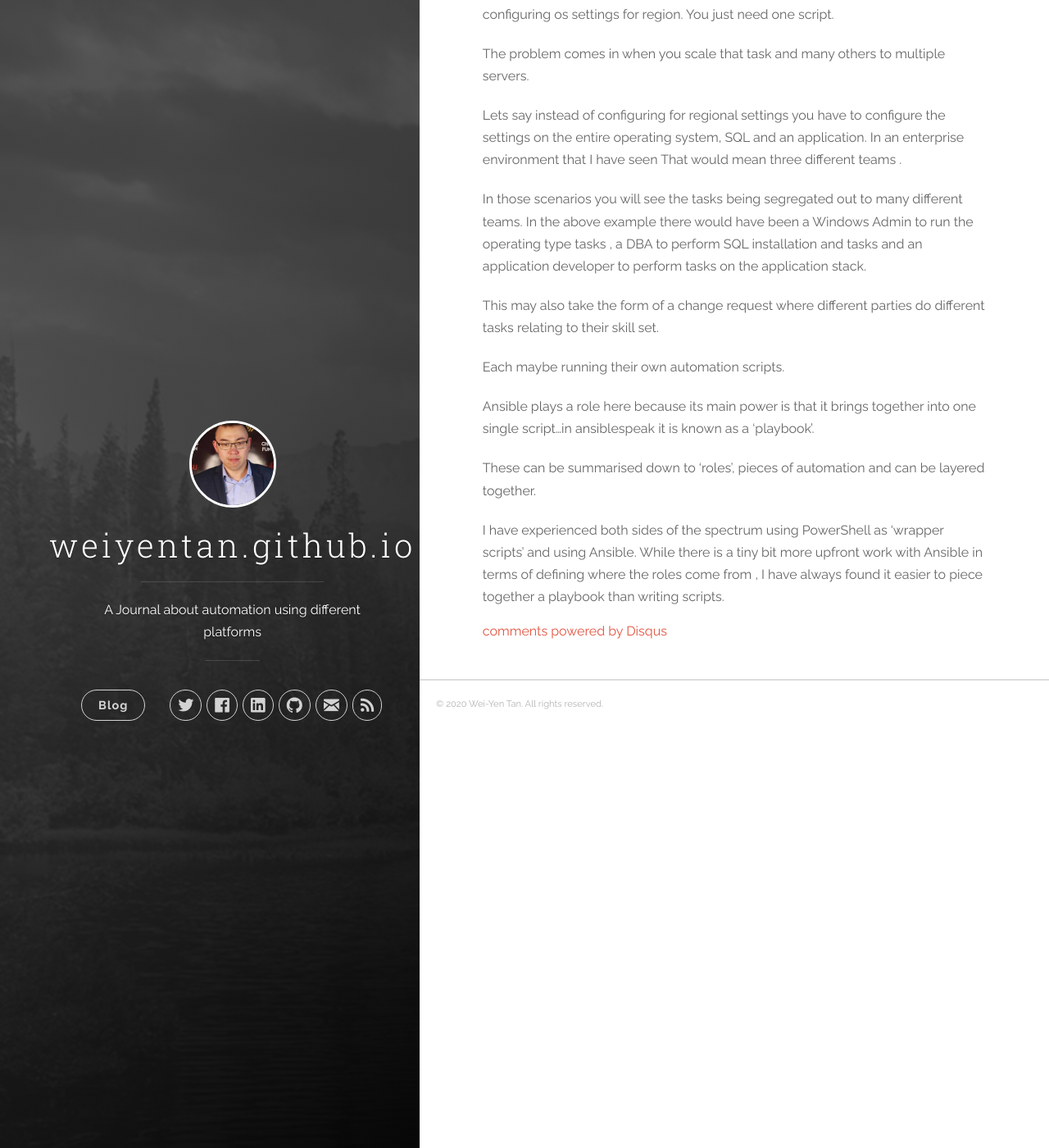
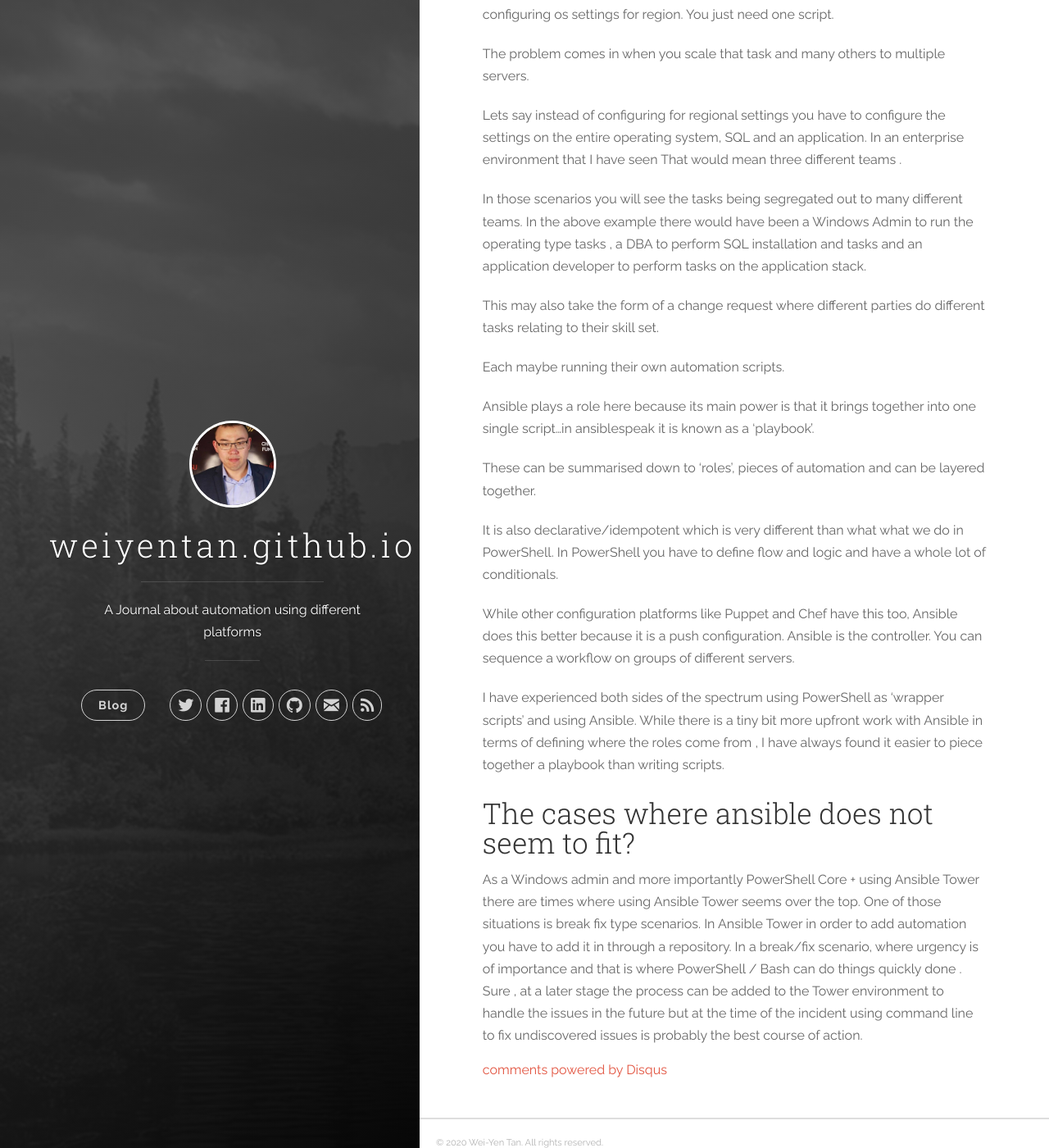
Before and after one commit to weiyentan/weiyentan.github.io, a Jekyll site: the page built from _posts/2020-06-25-Ansible_an_automation_language_tool.markdown, in a window 1280 px wide and 1400 px high, scrolled down 819 px. Shown: the whole window at 82% size. Built offline with Jekyll 4.4.1, drawn with Linux system fonts in a browser that asks for light colours; comment, search, counter and statistics services are not loaded.

Commit message:
update files

```diff
--- a/_posts/2020-06-25-Ansible_an_automation_language_tool.markdown
+++ b/_posts/2020-06-25-Ansible_an_automation_language_tool.markdown
@@ -32,4 +32,10 @@ Ansible plays a role here because its main power is that it brings together into
 
 These can be summarised down to 'roles', pieces of automation and can be layered together.
 
+It is also declarative/idempotent  which is very different than what what we do in PowerShell. In PowerShell you have to define flow and logic and have a whole lot of conditionals.
+
+While other configuration platforms like Puppet and Chef have this too, Ansible does this better because it is a push configuration. Ansible is the controller. You can sequence a workflow on groups of different servers.
+
 I have experienced both sides of the spectrum using PowerShell as 'wrapper scripts' and using Ansible. While there is a tiny bit more upfront work with Ansible in terms of defining where the roles come from , I have always found it easier to piece together a playbook than writing scripts.
+## The cases where ansible does not seem to fit?
+As  a Windows admin and more importantly PowerShell Core + using Ansible Tower there are times where using Ansible Tower seems over the top. One of those situations is break fix type scenarios. In Ansible Tower in order to add automation you have to add it in through a repository. In a break/fix scenario, where urgency is of importance and that is where PowerShell / Bash can do things quickly done . Sure , at a later stage the process can be added to the Tower environment to handle the issues in the future but at the time of the incident using command line to fix undiscovered issues is probably the best course of action.
```
